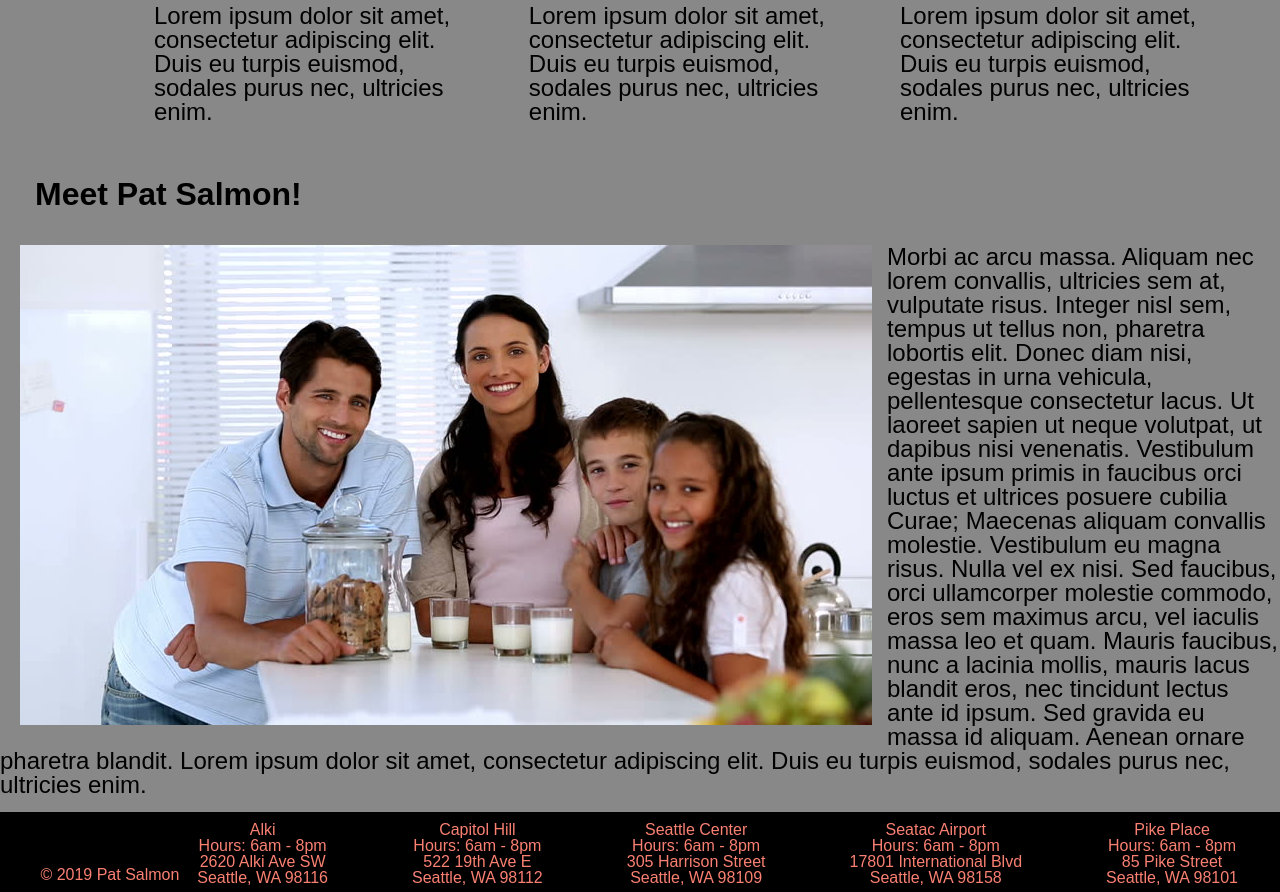
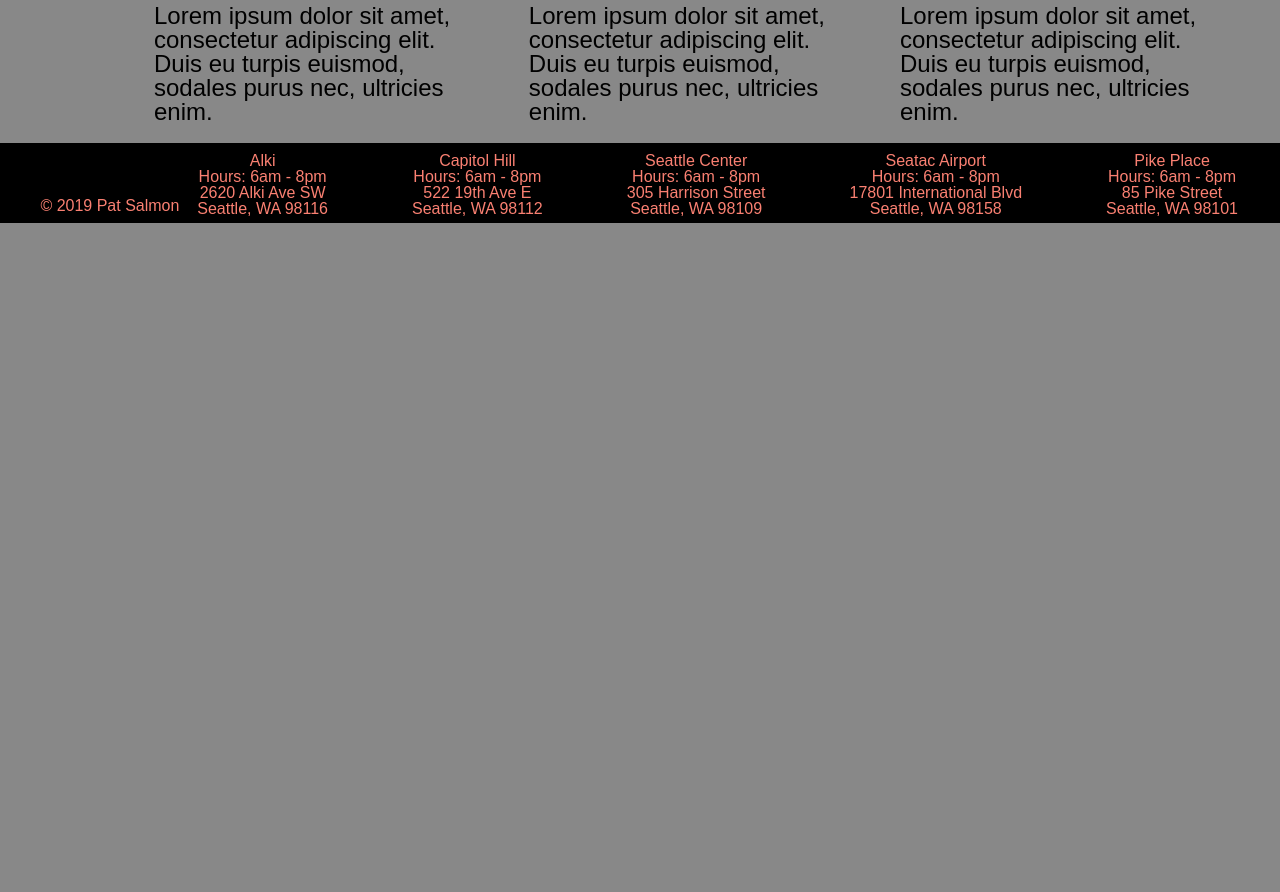
Before and after one commit to Rachnicrice/salmon-cookies, a plain HTML site: page pages/events.html in a window 1280 px wide. Shown: the part 982-1874 px from the top of the page. After the commit the page ends 1205 px from the top, so only its background shows below. Drawn offline with Linux system fonts and the light colour scheme.

```diff
--- a/pages/events.html
+++ b/pages/events.html
@@ -52,14 +52,6 @@
       </article>
     </section>
 
-    <section>
-      <header>
-        <h3>Meet Pat Salmon!</h3>
-        <img id="pat" src="../images/family.jpg" alt="Pat and his family in the kitchen">
-      </header>
-      <p>Morbi ac arcu massa. Aliquam nec lorem convallis, ultricies sem at, vulputate risus. Integer nisl sem, tempus ut tellus non, pharetra lobortis elit. Donec diam nisi, egestas in urna vehicula, pellentesque consectetur lacus. Ut laoreet sapien ut neque volutpat, ut dapibus nisi venenatis. Vestibulum ante ipsum primis in faucibus orci luctus et ultrices posuere cubilia Curae; Maecenas aliquam convallis molestie. Vestibulum eu magna risus. Nulla vel ex nisi. Sed faucibus, orci ullamcorper molestie commodo, eros sem maximus arcu, vel iaculis massa leo et quam. Mauris faucibus, nunc a lacinia mollis, mauris lacus blandit eros, nec tincidunt lectus ante id ipsum. Sed gravida eu massa id aliquam. Aenean ornare pharetra blandit. Lorem ipsum dolor sit amet, consectetur adipiscing elit. Duis eu turpis euismod, sodales purus nec, ultricies enim.</p>
-    </section>
-
     <footer>
         <section id="locations">
         <p class="locations">
```
Also changed, not shown: index.html (+7 -0 lines).
